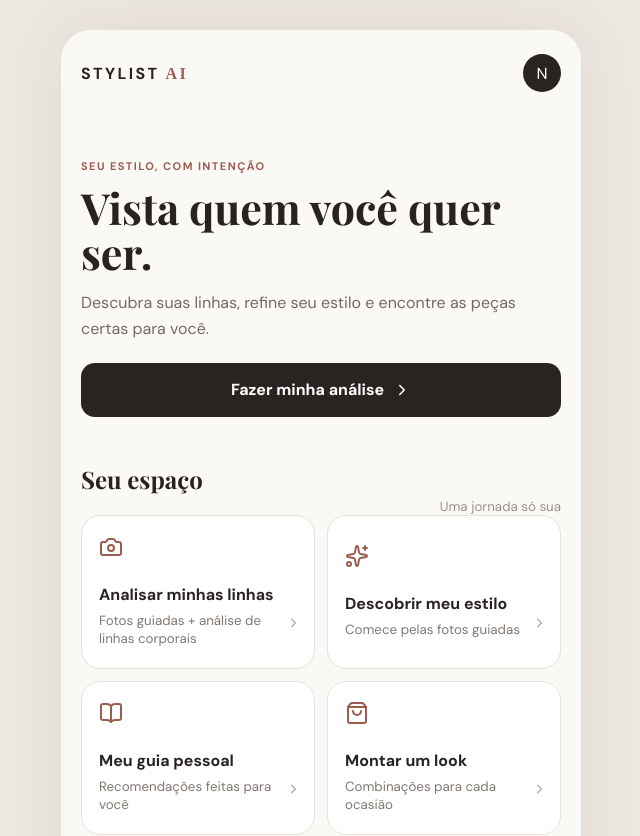
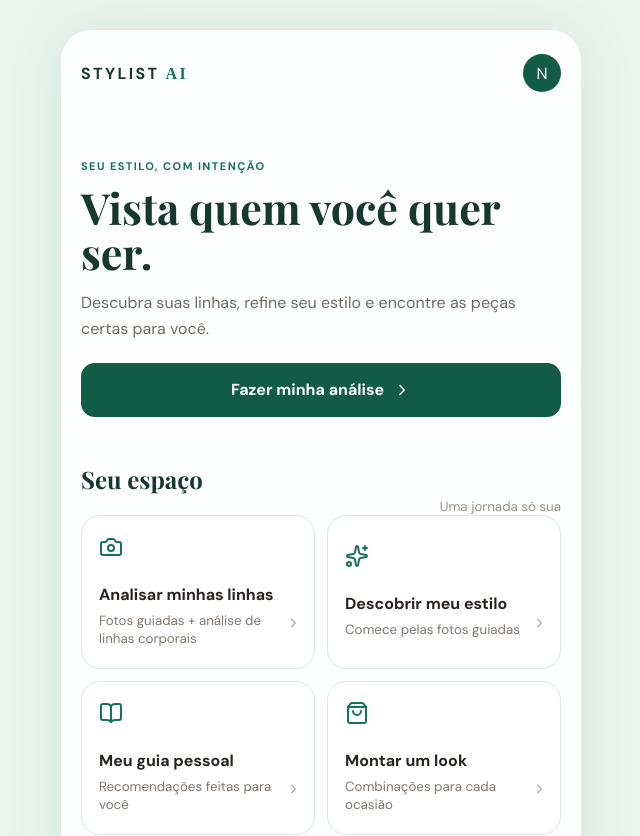
Before and after one commit to ananagila96-lang/stylist-ai, a React (Vite) app: page / in a window 1280 px wide. Shown: the top 836 px of the page, without its empty margins (319-959 px from the left). Built offline with nearby package versions, Linux system fonts and the light colour scheme.

Commit message:
feat: personaliza motor de estilo e identidade visual

```diff
--- a/src/main.jsx
+++ b/src/main.jsx
@@ -16,6 +16,13 @@ const quiz=[
  {title:'Qual é sua maior dificuldade hoje?',options:['Combinar o que já tenho','Comprar sem me arrepender','Entender o que me valoriza','Vestir minha nova fase']},
  {title:'Onde você mais precisa de ajuda?',options:['Trabalho','Dia a dia','Eventos','Em tudo um pouco']}
 ];
+const styleProfiles={
+ 'Elegante e segura':{name:'Elegante essencial',summary:'Refinamento, segurança e linhas limpas formam a base do seu estilo.',silhouette:'Estrutura moderada, cintura sutil e caimento contínuo.',materials:'Alfaiataria leve, crepe, tricot fino e superfícies polidas.',details:'Poucos pontos de destaque, acessórios médios e acabamento preciso.',keywords:['refinada','segura','atemporal']},
+ 'Criativa e marcante':{name:'Criativa expressiva',summary:'Cor, contraste e detalhes autorais ajudam sua imagem a contar uma história.',silhouette:'Volumes estratégicos, sobreposições e proporções inesperadas.',materials:'Texturas aparentes, misturas de tecidos e acabamentos artesanais.',details:'Acessórios protagonistas, estampas gráficas e cor em pontos focais.',keywords:['autoral','marcante','inventiva']},
+ 'Leve e natural':{name:'Natural refinada',summary:'Conforto, movimento e simplicidade bem cuidada conduzem suas escolhas.',silhouette:'Formas descomplicadas, linhas soltas e estrutura suave.',materials:'Linho, algodão, malhas macias e texturas naturais.',details:'Acabamento fosco, formas orgânicas e acessórios funcionais.',keywords:['leve','acolhedora','autêntica']},
+ 'Moderna e poderosa':{name:'Moderna impactante',summary:'Geometria, presença e contraste traduzem uma imagem contemporânea.',silhouette:'Linhas retas, ombros definidos e proporções arquitetônicas.',materials:'Couro, sarja estruturada, alfaiataria e superfícies lisas.',details:'Metais, recortes geométricos e poucos elementos de alto impacto.',keywords:['forte','atual','estratégica']}
+};
+const getStyleProfile=profile=>styleProfiles[profile.answers?.[0]]||styleProfiles['Elegante e segura'];
 const looks=[
  {occasion:'Trabalho',name:'Elegância sem esforço',pieces:['Blazer estruturado','Regata acetinada','Calça reta','Mocassim'],tone:'rose'},
  {occasion:'Fim de semana',name:'Natural sofisticado',pieces:['Camisa fluida','Jeans reto','Bolsa média','Sapatilha'],tone:'sand'},
@@ -57,11 +64,11 @@ function App(){
   {screen==='analysis'&&<Analysis profile={profile} setProfile={setProfile} setScreen={setScreen}/>}
   {screen==='identity'&&<Identity profile={profile} setProfile={setProfile} setScreen={setScreen}/>}
   {screen==='result'&&<Result profile={profile} setScreen={setScreen}/>}
-  {screen==='guide'&&<Guide setScreen={setScreen}/>}
-  {screen==='looks'&&<Looks/>}
+  {screen==='guide'&&<Guide profile={profile} setScreen={setScreen}/>}
+  {screen==='looks'&&<Looks profile={profile}/>}
   {screen==='colors'&&<Colors/>}
   {screen==='pros'&&<Professionals/>}
-  {screen==='radar'&&<Radar/>}
+  {screen==='radar'&&<Radar profile={profile}/>}
  </Shell>
 }
 
@@ -92,15 +99,15 @@ function Identity({profile,setProfile,setScreen}){
  return <section className="card quizCard"><div className="stepLine"><span>PERGUNTA {index+1} DE {quiz.length}</span><i style={{width:`${(index+1)/quiz.length*100}%`}}/></div><span className="eyebrow">IDENTIDADE DE ESTILO</span><h1>{quiz[index].title}</h1><div className="options">{quiz[index].options.map(option=><button key={option} className={answers[index]===option?'selected':''} onClick={()=>choose(option)}><span>{option}</span><ChevronRight/></button>)}</div>{index>0&&<button className="textButton" onClick={()=>setIndex(index-1)}><ArrowLeft/> Voltar uma pergunta</button>}</section>
 }
 
-function Result({profile,setScreen}){const answered=profile.answers?.length||0;return <><section className="resultHero"><span className="pill">HIPÓTESE DEMONSTRATIVA</span><h1>Elegante suave</h1><p>Linhas equilibradas, acabamento refinado e detalhes delicados formam um ponto de partida para experimentar — não uma classificação definitiva.</p><div className="evidence"><Info/><span>Baseado nas 3 fotos enviadas e em {answered} respostas. Nesta demo ainda não há motor de visão; o resultado é um exemplo de experiência.</span></div></section><section className="resultGrid"><article><span>01</span><b>Silhuetas</b><p>Estrutura leve, cintura sugerida e caimento contínuo.</p></article><article><span>02</span><b>Materiais</b><p>Tecidos macios, acabamento limpo e brilho discreto.</p></article><article><span>03</span><b>Detalhes</b><p>Escala média, linhas orgânicas e poucos pontos de destaque.</p></article></section><section className="note"><Sparkles/><div><b>Uma hipótese, não uma caixa.</b><p>Não avaliamos peso, saúde, beleza ou valor pessoal. Você pode refinar o resultado conforme experimenta.</p></div></section><div className="dual"><button className="primary" onClick={()=>setScreen('guide')}>Abrir meu guia <BookOpen/></button><button className="secondary" onClick={()=>setScreen('looks')}>Montar um look</button></div></>}
+function Result({profile,setScreen}){const style=getStyleProfile(profile),answered=profile.answers?.length||0;return <><section className="resultHero"><span className="pill">SEU MAPA DE ESTILO</span><h1>{style.name}</h1><p>{style.summary}</p><div className="keywordRow">{style.keywords.map(word=><span key={word}>{word}</span>)}</div><div className="evidence"><Info/><span>Esta hipótese considera sua intenção (“{profile.answers?.[0]}”), sua dificuldade (“{profile.answers?.[1]}”) e {answered} respostas. As fotos ainda não são interpretadas por IA nesta versão.</span></div></section><section className="resultGrid"><article><span>01</span><b>Silhuetas</b><p>{style.silhouette}</p></article><article><span>02</span><b>Materiais</b><p>{style.materials}</p></article><article><span>03</span><b>Detalhes</b><p>{style.details}</p></article></section><section className="note"><Sparkles/><div><b>Uma hipótese, não uma caixa.</b><p>Não avaliamos peso, saúde, beleza ou valor pessoal. Você refina o mapa dizendo o que funcionou na vida real.</p></div></section><div className="dual"><button className="primary" onClick={()=>setScreen('guide')}>Abrir meu guia <BookOpen/></button><button className="secondary" onClick={()=>setScreen('looks')}>Montar um look</button></div></>}
 
-function Guide({setScreen}){const sections=[['Seu corte ideal','Linhas contínuas, estrutura moderada e cintura sutil.'],['Decotes','V suave, canoa delicada e formas abertas sem excesso.'],['Estampas','Desenhos médios, pouco contraste e movimento orgânico.'],['Acessórios','Peças refinadas de escala média e acabamento polido.']];return <><section className="pageIntro"><span className="eyebrow">GUIA PESSOAL</span><h1>Elegância que acompanha você.</h1><p>Recomendações iniciais construídas a partir da sua jornada.</p></section><section className="guideList">{sections.map(([title,text],i)=><article key={title}><span>0{i+1}</span><div><b>{title}</b><p>{text}</p></div><Heart/></article>)}</section><button className="primary" onClick={()=>setScreen('looks')}>Criar looks com meu guia <WandSparkles/></button></>}
+function Guide({profile,setScreen}){const style=getStyleProfile(profile);const sections=[['Silhuetas',style.silhouette],['Materiais',style.materials],['Detalhes',style.details],['Para começar',`Monte três combinações com as palavras ${style.keywords.join(', ')} e registre quais fazem você se sentir melhor.`]];return <><section className="pageIntro"><span className="eyebrow">GUIA PESSOAL · {style.name.toUpperCase()}</span><h1>Um guia que começa em você.</h1><p>Recomendações iniciais conectadas às respostas da sua jornada.</p></section><section className="guideList">{sections.map(([title,text],i)=><article key={title}><span>0{i+1}</span><div><b>{title}</b><p>{text}</p></div><Heart/></article>)}</section><button className="primary" onClick={()=>setScreen('looks')}>Criar looks com meu guia <WandSparkles/></button></>}
 
-function Looks(){const[selected,setSelected]=useState(0);return <><section className="pageIntro"><span className="eyebrow">STYLIST IA</span><h1>Looks pensados para sua vida.</h1><p>Escolha uma ocasião e veja uma composição alinhada ao seu perfil.</p></section><div className="chips">{looks.map((x,i)=><button className={selected===i?'active':''} onClick={()=>setSelected(i)} key={x.occasion}>{x.occasion}</button>)}</div><section className={'lookBoard '+looks[selected].tone}><div className="outfit"><span className="garment jacket"/><span className="garment topPiece"/><span className="garment pants"/></div><span className="pill">{looks[selected].occasion.toUpperCase()}</span><h2>{looks[selected].name}</h2><div className="pieceList">{looks[selected].pieces.map(x=><span key={x}><Check/> {x}</span>)}</div></section><button className="secondary full" onClick={()=>setSelected(value=>(value+1)%looks.length)}><RefreshCw/> Gerar outra combinação</button></>}
+function Looks({profile}){const[selected,setSelected]=useState(0),style=getStyleProfile(profile);return <><section className="pageIntro"><span className="eyebrow">STYLIST IA · {style.name.toUpperCase()}</span><h1>Looks pensados para sua vida.</h1><p>Escolha uma ocasião e veja uma composição alinhada às palavras {style.keywords.join(', ')}.</p></section><div className="chips">{looks.map((x,i)=><button className={selected===i?'active':''} onClick={()=>setSelected(i)} key={x.occasion}>{x.occasion}</button>)}</div><section className={'lookBoard '+looks[selected].tone}><div className="outfit"><span className="garment jacket"/><span className="garment topPiece"/><span className="garment pants"/></div><span className="pill">{looks[selected].occasion.toUpperCase()}</span><h2>{looks[selected].name}</h2><div className="pieceList">{looks[selected].pieces.map(x=><span key={x}><Check/> {x}</span>)}</div></section><button className="secondary full" onClick={()=>setSelected(value=>(value+1)%looks.length)}><RefreshCw/> Gerar outra combinação</button></>}
 
 function Colors(){return <><section className="pageIntro"><span className="eyebrow">CORES & BELEZA</span><h1>Uma paleta para começar.</h1><p>Na versão completa, luz natural e perguntas de contraste refinam esta hipótese.</p></section><section className="paletteCard"><div className="swatches">{['#6d2437','#b66362','#dca28f','#edc9ae','#58634b','#1d3d42'].map(c=><i style={{background:c}} key={c}/>)}</div><h2>Profunda e suavemente quente</h2><p>Experimente vinho, rosa queimado, terracota, creme, oliva e petróleo.</p></section><section className="beautyTips"><article><b>Cabelo</b><p>Contraste médio e reflexos quentes próximos ao rosto.</p></article><article><b>Maquiagem</b><p>Blush queimado, boca rosada e definição suave.</p></article></section></>}
 
-function Radar(){const[liked,setLiked]=useState([]);return <><section className="pageIntro"><span className="eyebrow">RADAR DE COMPRAS</span><h1>Peças que conversam com seu guia.</h1><p>Exemplo de busca por estilo, preço e prazo de entrega.</p></section><div className="commercialNote"><Info/> Demonstração comercial. Ofertas patrocinadas e links de afiliado serão identificados individualmente.</div><div className="searchBar"><Search/><span>Elegante suave · até R$ 200</span></div><section className="productGrid">{products.map((p,i)=><article key={p.name}><div className={'productArt '+p.tone}><ShoppingBag/></div><button aria-label={`${liked.includes(i)?'Remover':'Adicionar'} ${p.name} dos favoritos`} className={liked.includes(i)?'liked':''} onClick={()=>setLiked(x=>x.includes(i)?x.filter(v=>v!==i):[...x,i])}><Heart/></button><small>EXEMPLO · NÃO PATROCINADO</small><b>{p.name}</b><strong>{p.price}</strong><span>{p.delivery}</span></article>)}</section></>}
+function Radar({profile}){const[liked,setLiked]=useState([]),style=getStyleProfile(profile);return <><section className="pageIntro"><span className="eyebrow">RADAR DE COMPRAS</span><h1>Peças que conversam com seu guia.</h1><p>Busca demonstrativa priorizando adequação ao seu estilo; preço e estoque devem ser confirmados na loja.</p></section><div className="commercialNote"><Info/> Demonstração comercial. Ofertas patrocinadas e links de afiliado serão identificados individualmente.</div><div className="searchBar"><Search/><span>{style.name} · até R$ 200</span></div><section className="productGrid">{products.map((p,i)=><article key={p.name}><div className={'productArt '+p.tone}><ShoppingBag/></div><button aria-label={`${liked.includes(i)?'Remover':'Adicionar'} ${p.name} dos favoritos`} className={liked.includes(i)?'liked':''} onClick={()=>setLiked(x=>x.includes(i)?x.filter(v=>v!==i):[...x,i])}><Heart/></button><small>EXEMPLO · NÃO PATROCINADO</small><b>{p.name}</b><strong>{p.price}</strong><span>{p.delivery}</span></article>)}</section></>}
 
 function Professionals(){const[open,setOpen]=useState(null);return <><section className="pageIntro"><span className="eyebrow">PROFISSIONAIS</span><h1>Ajuda humana quando você quiser.</h1><p>Perfis fictícios para demonstrar o futuro marketplace.</p></section><div className="commercialNote"><Info/> Perfis de demonstração, não anúncios nem profissionais verificados.</div><div className="searchBar"><MapPin/><span>Brasília e atendimento online</span></div><section className="proList">{professionals.map((p,i)=><article key={p.name}><div className="proAvatar">{p.name[0]}</div><div><small>{p.role}</small><b>{p.name}</b><span><MapPin/> {p.place}</span><em>{p.tag}</em>{open===i&&<p className="profileDetail">Perfil demonstrativo. Agenda e contato estarão disponíveis após verificação profissional.</p>}</div><strong><Star/> {p.rating}</strong><button onClick={()=>setOpen(open===i?null:i)}>{open===i?'Fechar perfil':'Ver perfil'}</button></article>)}</section></>}
 
--- a/src/style.css
+++ b/src/style.css
@@ -870,3 +870,44 @@ button {
 .evidence svg { width: 17px; flex: none; }
 .evidence { background: #443b36; color: #e7ddd6; margin: 20px 0 0; }
 .profileDetail { font-size: 12px; color: #6f6660; line-height: 1.4; margin: 9px 0 0; }
+
+/* Identidade visual v0.2: fresca, moderna, verde e branca */
+:root { color: #17382d; background: #eaf4ef; }
+.app { background: #fcfffd; box-shadow: 0 0 60px #0f513218; }
+.logo i,
+.headerMark,
+.eyebrow,
+.pill,
+.feature > svg,
+.textButton,
+.privacy svg,
+.note svg,
+.searchBar svg,
+.dataPanel > svg { color: #167354; }
+.avatar,
+.primary,
+.chips button.active { background: #125c45; }
+.primary:hover { background: #0c4937; }
+.primary:focus-visible,
+.secondary:focus-visible,
+button:focus-visible { outline: 3px solid #86d7b8; outline-offset: 2px; }
+.feature,
+.card,
+.guideList article,
+.paletteCard,
+.productGrid article,
+.proList article,
+.dataPanel { border-color: #d9ebe3; }
+.feature:hover { box-shadow: 0 14px 34px #12604416; border-color: #a9d8c4; }
+.banner { background: linear-gradient(135deg, #e1f5eb, #f5fbf8); }
+.resultHero { background: linear-gradient(145deg, #0d4b38, #197556); }
+.resultHero .pill { color: #a8eccf; }
+.evidence { background: #ffffff18; color: #e9fff5; }
+.privacy,
+.note,
+.commercialNote { background: #edf8f3; }
+.options button.selected { border-color: #167354; background: #e7f7ef; }
+.stepLine i { background: #167354; }
+.keywordRow { display: flex; flex-wrap: wrap; gap: 8px; margin-top: 18px; }
+.keywordRow span { padding: 7px 11px; border-radius: 999px; background: #ffffff1c; border: 1px solid #ffffff35; color: #ecfff6; font-size: 12px; font-weight: 700; }
+.bottomNav button:hover { color: #167354; }
```
